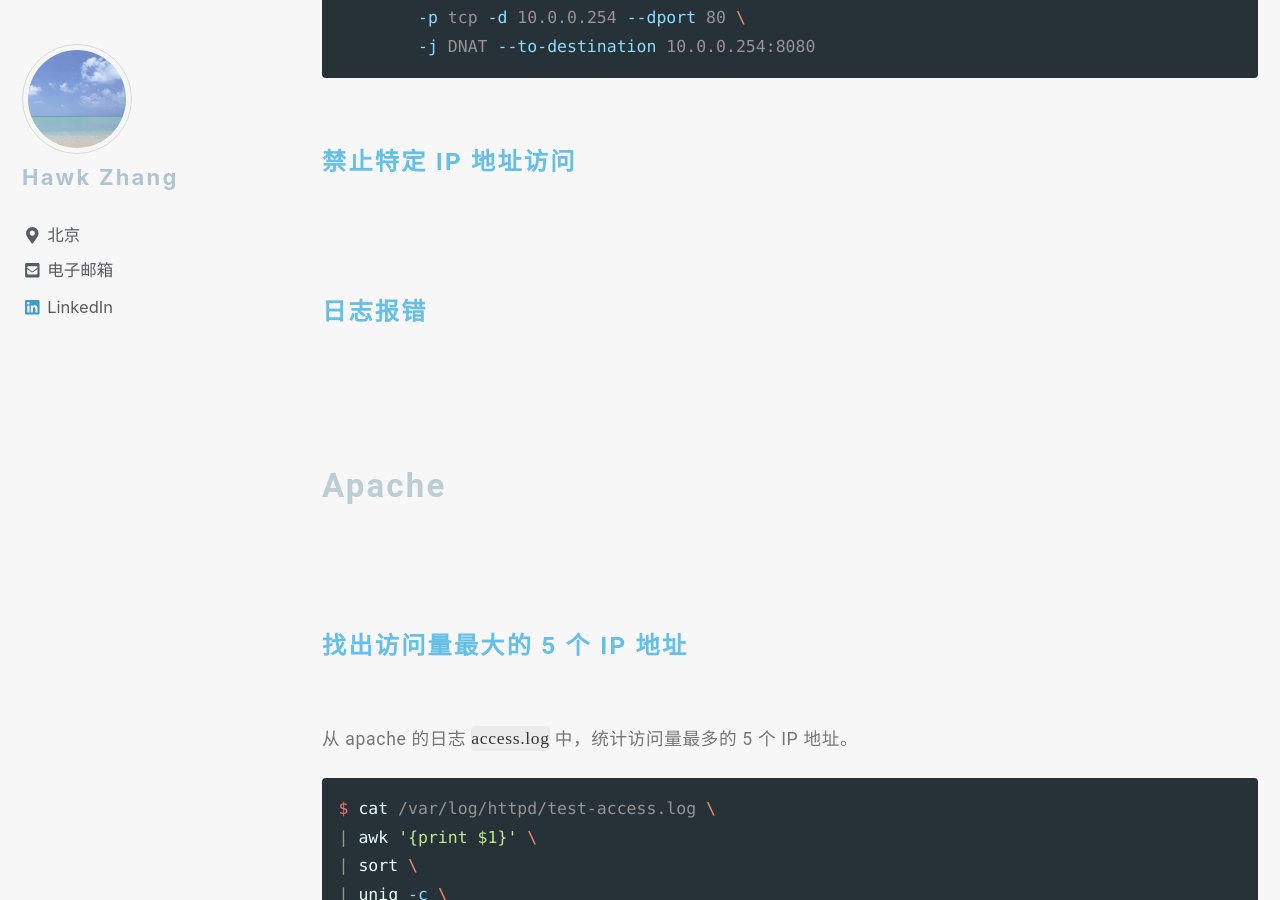
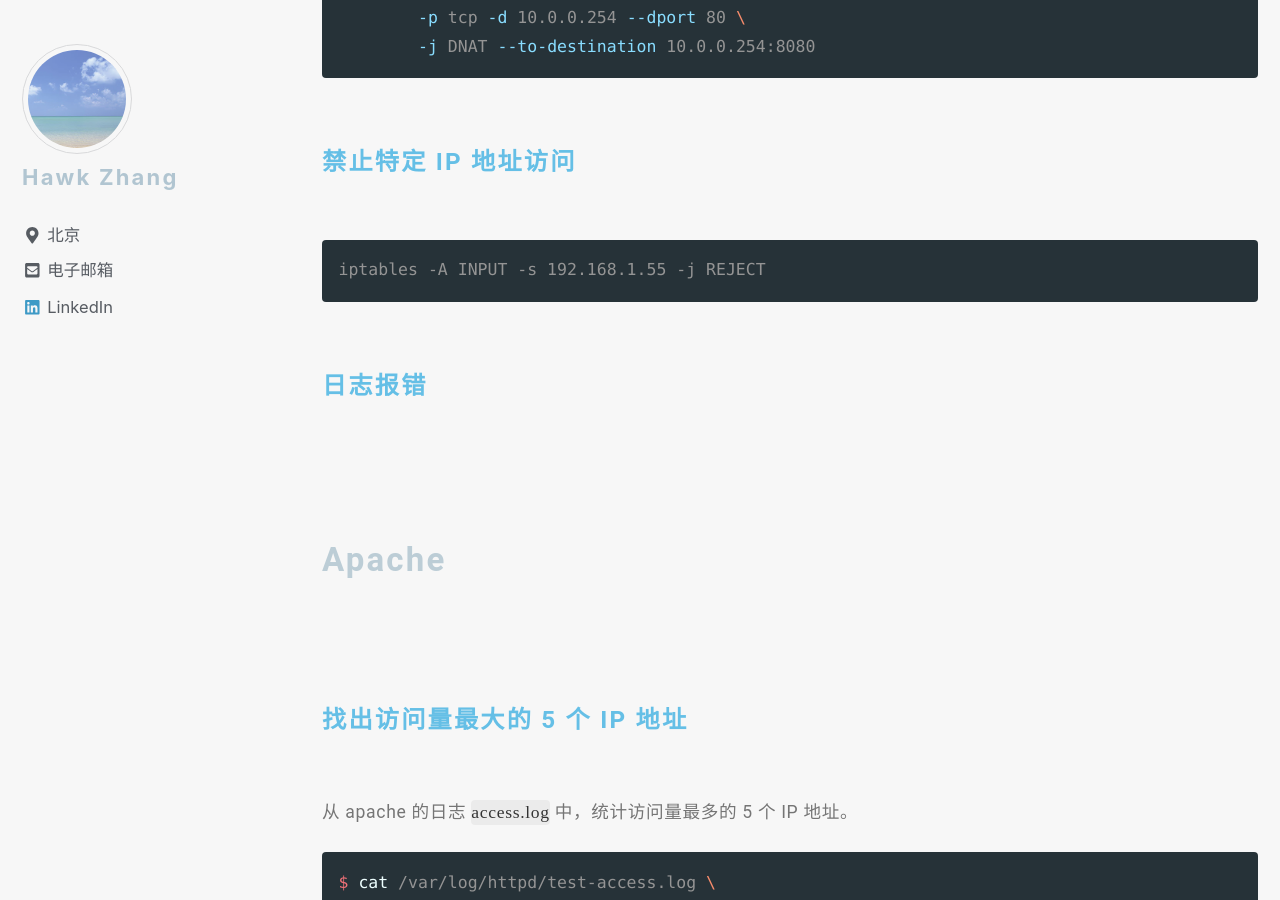
Before and after one commit to narru888/linotes_note, a Jekyll site: the page built from _posts/devop/2017-05-01-troubleshooting.md, in a window 1280 px wide and 900 px high, scrolled down 7355 px. Built offline with Jekyll 4.4.1, drawn with Linux system fonts in a browser that asks for light colours; nearby versions of some CDN libraries; a script that is not in the unit is left out.

Commit message:
update on 2018-08-31 21:20:01 CST

````diff
--- a/_posts/devop/2017-05-01-troubleshooting.md
+++ b/_posts/devop/2017-05-01-troubleshooting.md
@@ -250,7 +250,9 @@ $ iptables -A PREROUTING -t nat \
 
 #### 禁止特定 IP 地址访问
 
-
+```
+iptables -A INPUT -s 192.168.1.55 -j REJECT
+```
 
 
 
````
